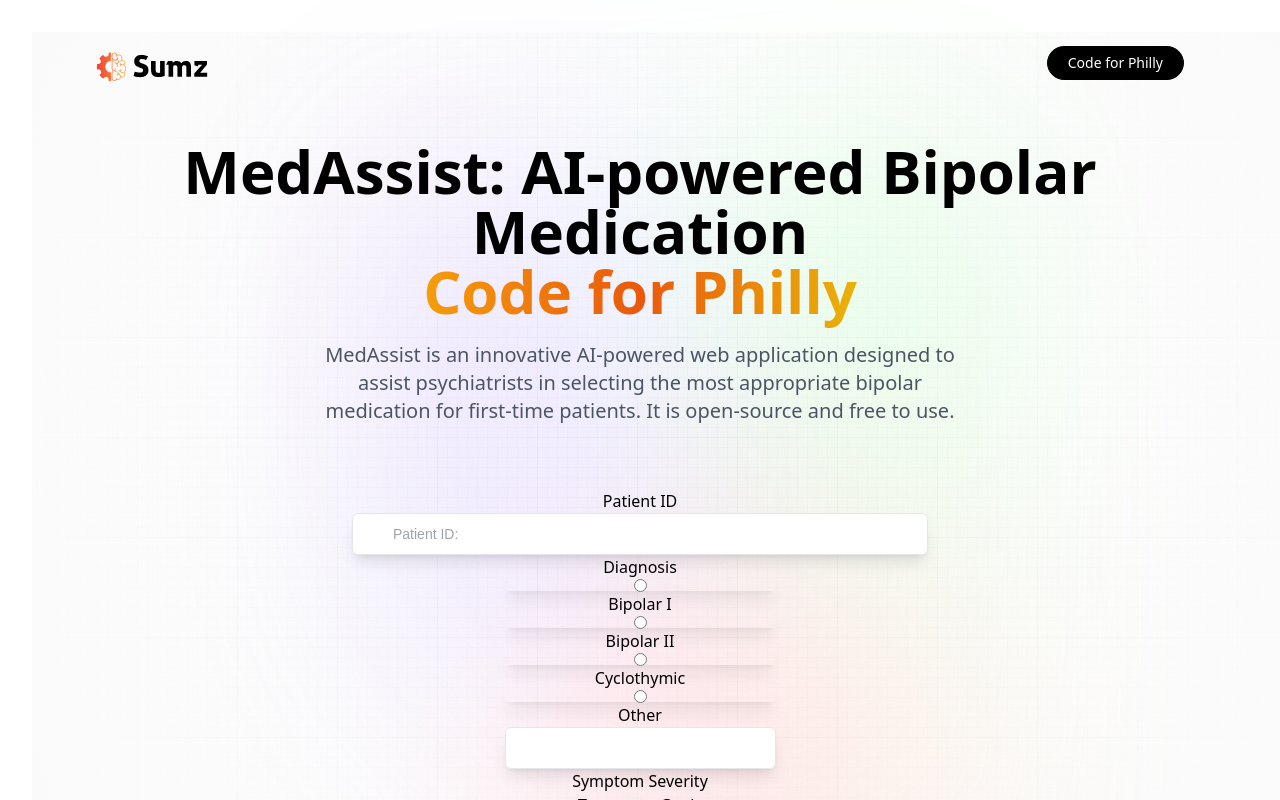
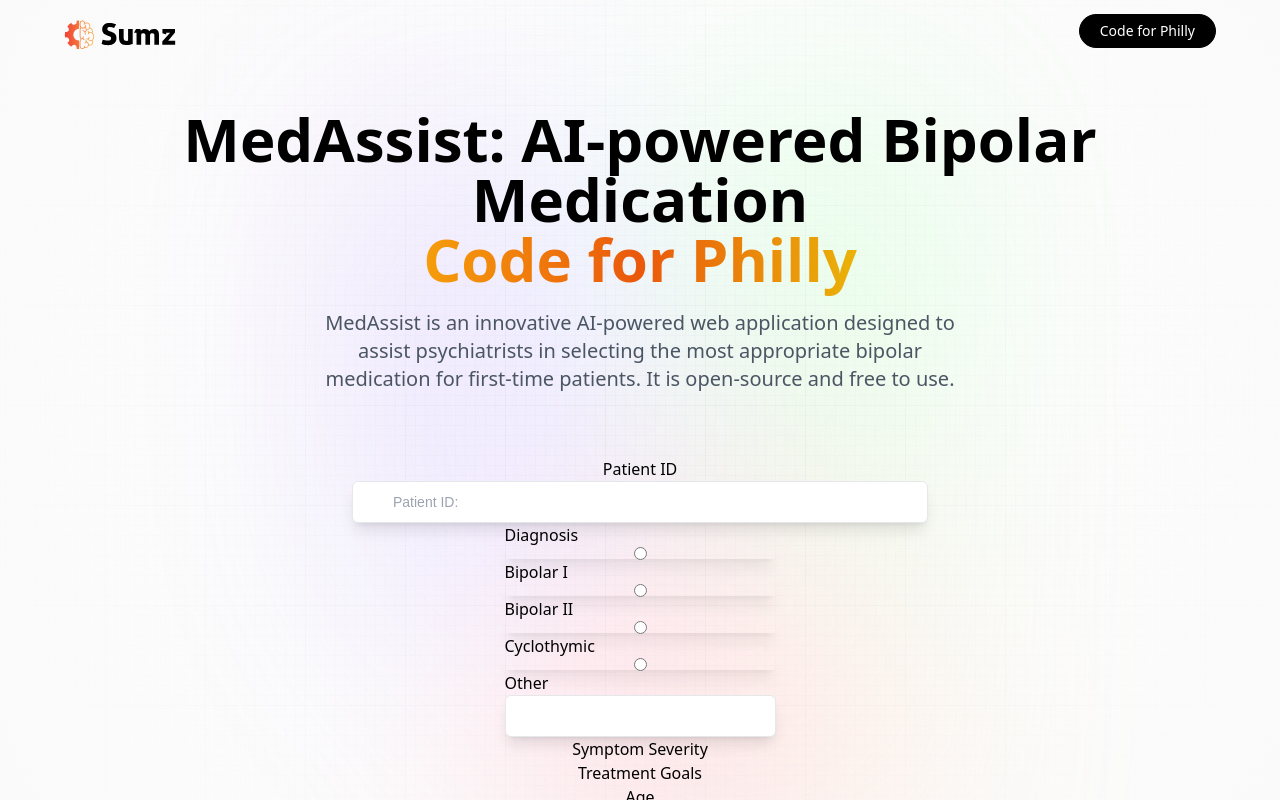
Before and after one commit to taichan03/MedAssist, a React (Vite) app in the folder MedAssist/: page / in a window 1280 px wide. Shown: the top 800 px of the page. Built offline with nearby package versions, Linux system fonts and the light colour scheme; a web font is replaced by a local one.

Commit message:
Fix CSS so the layout fills the whole page

```diff
--- a/MedAssist/src/App.css
+++ b/MedAssist/src/App.css
@@ -1,22 +1,3 @@
-#root {
-  max-width: 1280px;
-  margin: 0 auto;
-  padding: 2rem;
-  text-align: center;
-}
-
-.logo {
-  height: 6em;
-  padding: 1.5em;
-  will-change: filter;
-  transition: filter 300ms;
-}
-.logo:hover {
-  filter: drop-shadow(0 0 2em #646cffaa);
-}
-.logo.react:hover {
-  filter: drop-shadow(0 0 2em #61dafbaa);
-}
 
 @keyframes logo-spin {
   from {
```
